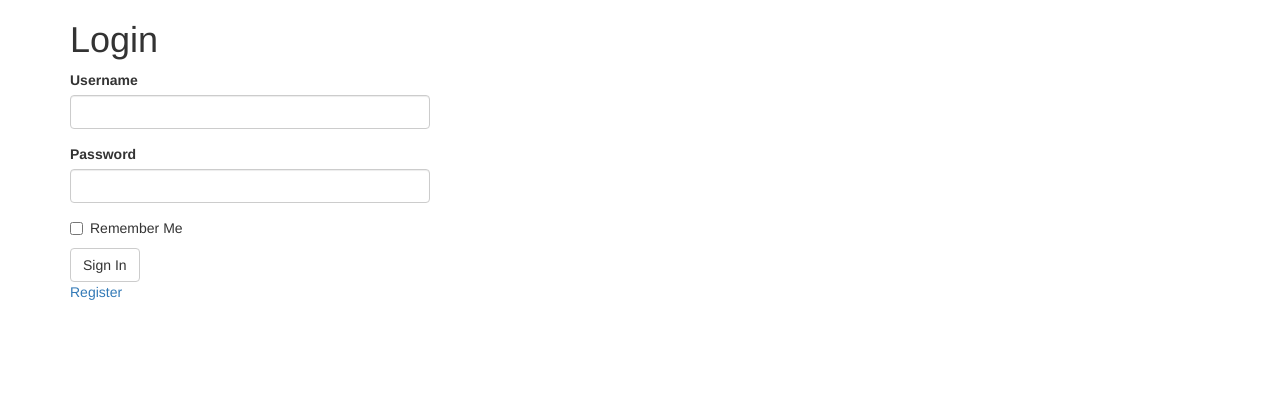
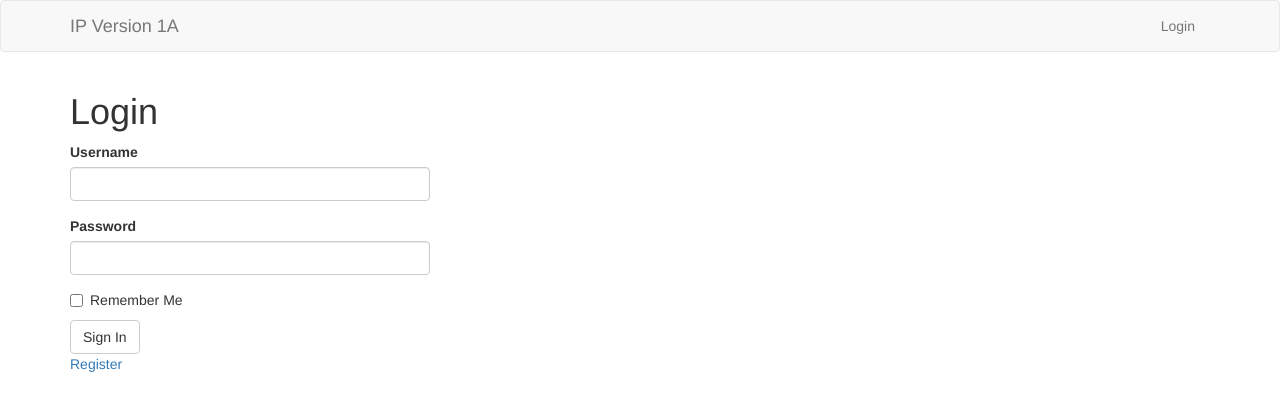
Before and after one commit to gjairath/IP_Version_2.0, a Flask app: a page that uses ip_app/templates/base_page.html in a window 1280 px wide. Shown: the top 411 px of the page. Run offline with Flask 2, Linux system fonts and the light colour scheme; some libraries are stand-ins or nearby versions.

Commit message:
Basic UI, can begin the IP

```diff
--- a/ip_app/templates/base_page.html
+++ b/ip_app/templates/base_page.html
@@ -3,6 +3,33 @@
 {% block title %}
     {% if title %}{{ title }} - IP {% else %} IP Version 1A {% endif %}
 {% endblock %}
+
+
+<!-- Show the nav bar on the main menu before the dashboard..
+     IF the user is not logged in, show a nav bar that has "Login"
+-->
+{% if current_user.is_anonymous %}
+{% block navbar %}
+    <nav class="navbar navbar-default">
+        <div class="container">
+            <div class="navbar-header">
+                <button type="button" class="navbar-toggle collapsed" data-toggle="collapse" data-target="#bs-example-navbar-collapse-1" aria-expanded="false">
+                    <span class="sr-only">Toggle navigation</span>
+                    <span class="icon-bar"></span>
+                    <span class="icon-bar"></span>
+                    <span class="icon-bar"></span>
+                </button>
+                <a class="navbar-brand" href="{{ url_for('index') }}">IP Version 1A </a>
+            </div>
+            <div class="collapse navbar-collapse" id="bs-example-navbar-collapse-1">
+                <ul class="nav navbar-nav navbar-right">
+                    <li><a href="{{ url_for('login') }}">Login</a></li>
+                </ul>
+            </div>
+        </div>
+    </nav>
+{% endblock %}
+{% endif %}
 
 {% block content %}
     <div class="container">
--- a/ip_app/templates/test69.html
+++ b/ip_app/templates/test69.html
@@ -33,7 +33,7 @@
       <div class="col-12 col-md-5 col-lg-8 d-flex align-items-center justify-content-md-end mt-3 mt-md-0">
           <div class="dropdown">
               <button class="btn btn-secondary dropdown-toggle" type="button" id="dropdownMenuButton" data-toggle="dropdown" aria-expanded="false">
-                "Hello, {{ user.username }}"
+                Hello, {{ user.username }}
               </button>
               <ul class="dropdown-menu" aria-labelledby="dropdownMenuButton">
                 <li><a class="dropdown-item" href="{{url_for('profile', username=user.username)}}">Profile</a></li>
@@ -52,7 +52,7 @@
               <div class="position-sticky pt-md-5">
                   <ul class="nav flex-column">
                       <li class="nav-item">
-                        <a class="nav-link active" aria-current="page" href="#">
+                        <a class="nav-link active" aria-current="page" href="{{ url_for('show_dashboard') }}">
                           <svg xmlns="http://www.w3.org/2000/svg" width="24" height="24" viewBox="0 0 24 24" fill="none" stroke="currentColor" stroke-width="2" stroke-linecap="round" stroke-linejoin="round" class="feather feather-home"><path d="M3 9l9-7 9 7v11a2 2 0 0 1-2 2H5a2 2 0 0 1-2-2z"></path><polyline points="9 22 9 12 15 12 15 22"></polyline></svg>
                           <span class="ml-2">Dashboard</span>
                         </a>
```
Also changed, not shown: ip_app/app.db.
